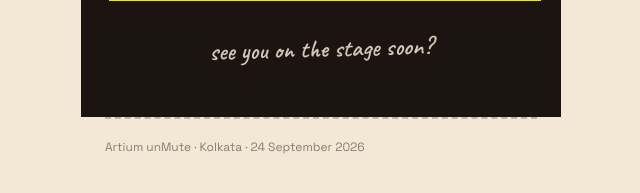
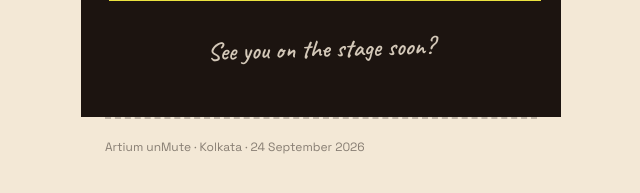
Before and after one commit to abhijeetthakur-sys/unMute-lineup, a plain HTML site: page index.html in a window 1280 px wide. Shown: the part 2753-2946 px from the top of the page, 319-959 px from the left. Drawn offline with Linux system fonts and the light colour scheme.

Commit message:
Correct capitalization in stage message

```diff
--- a/index.html
+++ b/index.html
@@ -145,7 +145,7 @@
     <div style="font-family: 'Anton', sans-serif; font-size: 23px; line-height: 1.3; margin-bottom: 10px;">It starts with a class, not a stage.</div>
     <div style="font-size: 14px; color: rgba(243,232,214,0.65); margin-bottom: 24px;">After your trial, buy the class and get 15% off.</div>
     <a href="https://register.artiumacademy.com/?utm_source=UNMUTE&utm_medium=KOLKATA&utm_campaign=REFER" class="cta-btn" style="display: block; text-align: center; background: var(--pink); color: #FBF5E9; font-weight: 700; font-size: 16px; padding: 16px; border: 2px solid var(--gold); box-shadow: 4px 4px 0 var(--gold);">Book a Free Trial</a>
-    <div style="font-family: 'Caveat', cursive; font-size: 25px; color: rgba(243,232,214,0.85); text-align: center; margin-top: 36px; transform: rotate(-1.5deg);">see you on the stage soon?</div>
+    <div style="font-family: 'Caveat', cursive; font-size: 25px; color: rgba(243,232,214,0.85); text-align: center; margin-top: 36px; transform: rotate(-1.5deg);">See you on the stage soon?</div>
   </div>
 
   <!-- FOOTER -->
```
